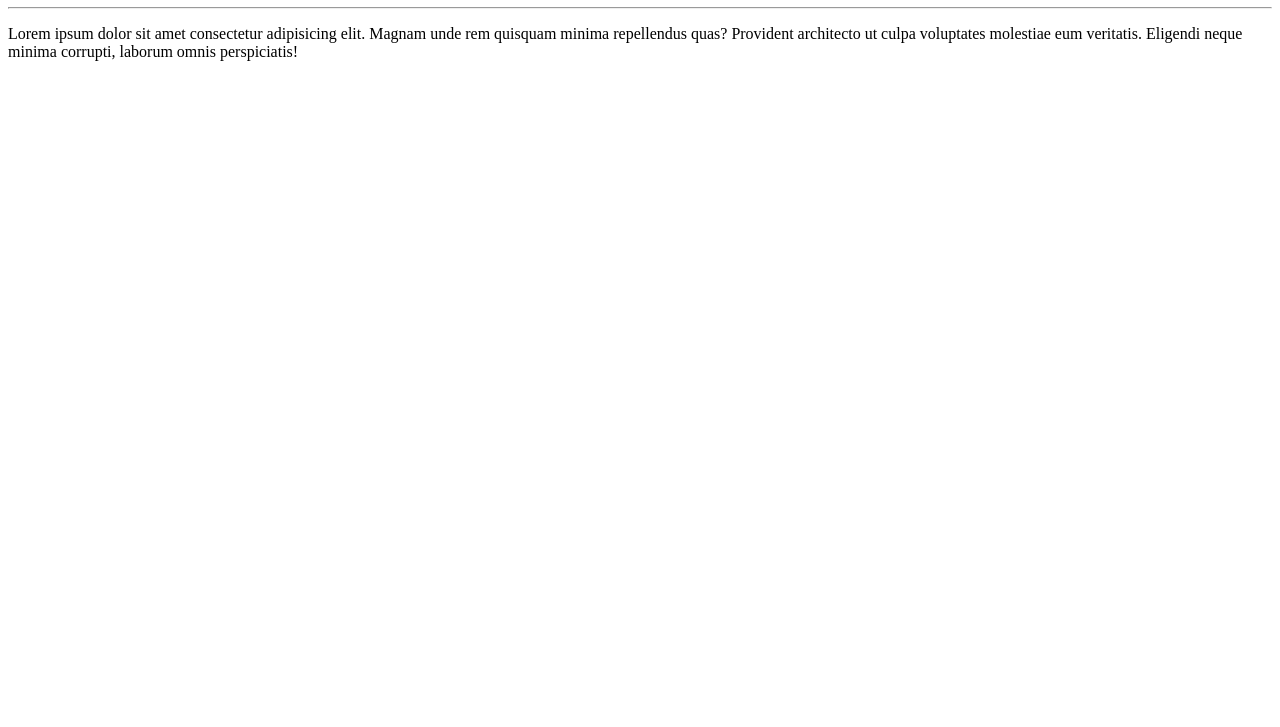
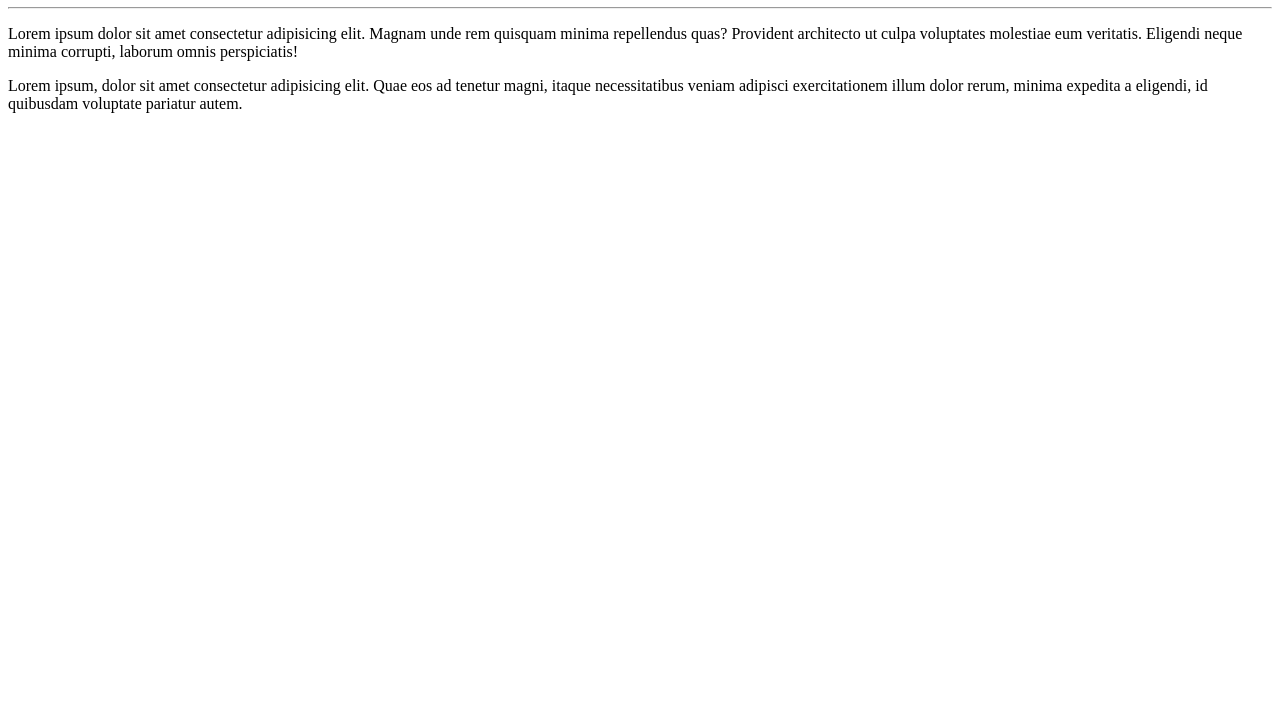
Before and after one commit to Rodrigo-barb0sa/estudosGit, a plain HTML site: page site-exemplo/index.html in a window 1280 px wide. Shown: the part 73-800 px from the top of the page. Drawn offline with Linux system fonts and the light colour scheme.

Commit message:
Add novo parágrafo para testa atalhos
Atalhos: ctrl + Enter = Commit, ctrl + p = Push;

```diff
--- a/site-exemplo/index.html
+++ b/site-exemplo/index.html
@@ -10,5 +10,6 @@
     <h1>Olá, mundo!</h1>
     <hr>
     <p>Lorem ipsum dolor sit amet consectetur adipisicing elit. Magnam unde rem quisquam minima repellendus quas? Provident architecto ut culpa voluptates molestiae eum veritatis. Eligendi neque minima corrupti, laborum omnis perspiciatis!</p>
+    <p>Lorem ipsum, dolor sit amet consectetur adipisicing elit. Quae eos ad tenetur magni, itaque necessitatibus veniam adipisci exercitationem illum dolor rerum, minima expedita a eligendi, id quibusdam voluptate pariatur autem.</p>
 </body>
 </html>
```
